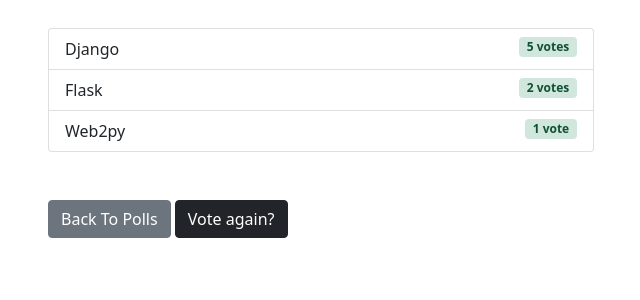
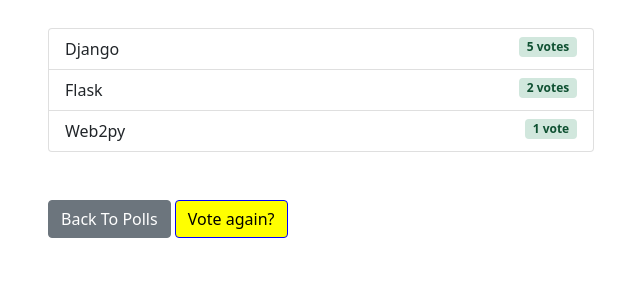
Before and after one commit to iqbalnafee/django_voting_project, a Django app: page /polls/1/results in a window 1280 px wide. Shown: the part 196-496 px from the top of the page, without its empty margins (319-959 px from the left). Run offline with Django 3.2, Linux system fonts and the light colour scheme; data comes from the database, SQL or seed files in the repository; both versions use the stored data as it was after the commit.

Commit message:
color change of button

```diff
--- a/pollster/templates/polls/results.html
+++ b/pollster/templates/polls/results.html
@@ -11,5 +11,5 @@
 </ul>
 
 <a class="btn btn-secondary" href="{% url 'polls:index' %}">Back To Polls</a>
-<a class="btn btn-dark" href="{% url 'polls:detail' question.id %}">Vote again?</a>
+<a style="color:black;background-color: yellow;border-color: blue;" class="btn btn-danger" href="{% url 'polls:detail' question.id %}" >Vote again?</a>
 {% endblock %}
```
Also changed, not shown: pollster/db.sqlite3.
